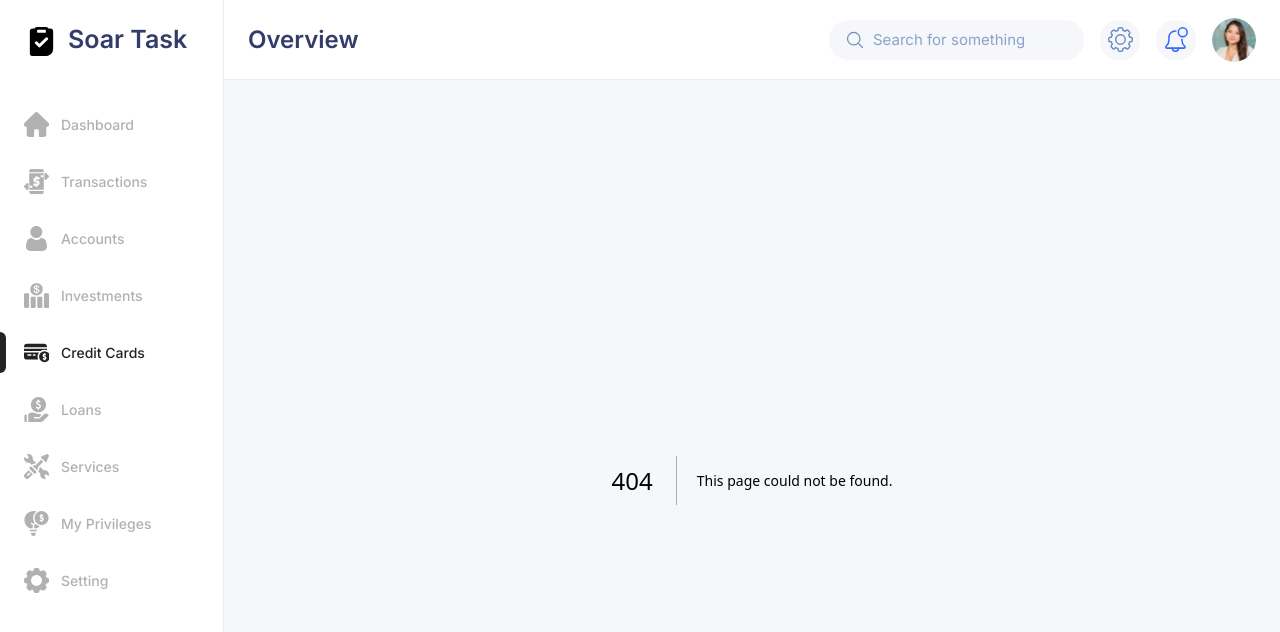
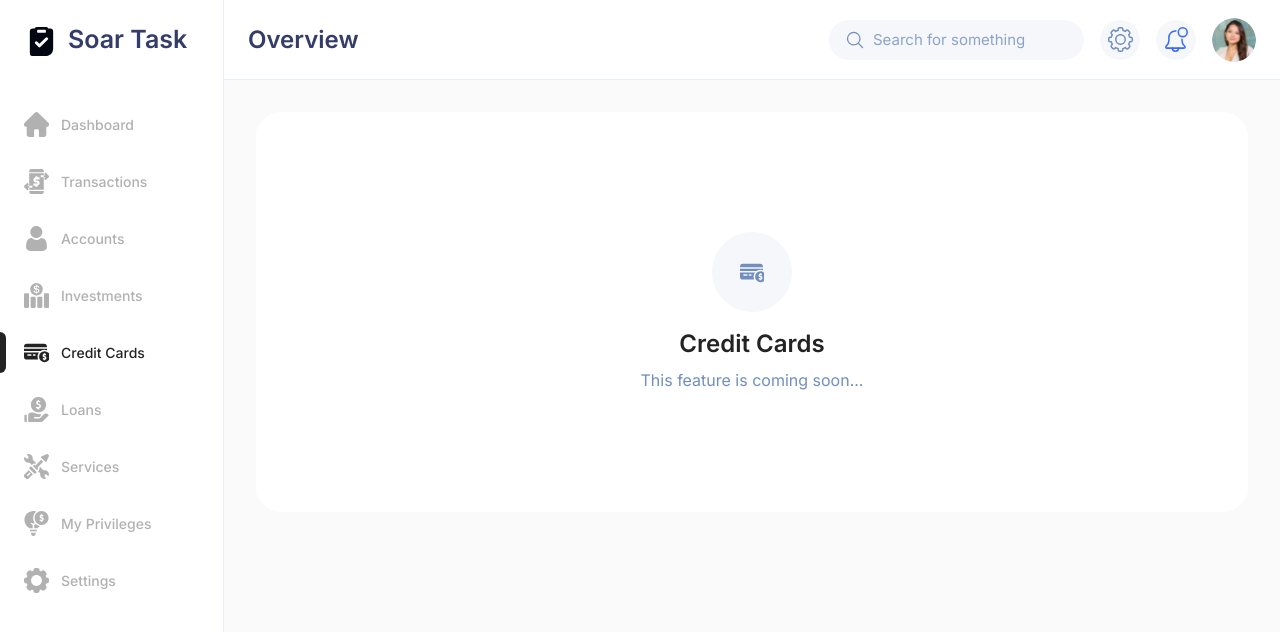
Before and after one commit to hknakn/soar-web-app, a Next.js app: page /credit-cards in a window 1280 px wide. Before the commit this address had no page. Shown: the top 632 px of the page. Built offline with nearby package versions, Linux system fonts and the light colour scheme.

Commit message:
created placeholder pages

```diff
--- /dev/null
+++ b/app/accounts/page.tsx
@@ -0,0 +1,19 @@
+"use client";
+
+import { UserIcon } from "../components/icons";
+
+export default function Accounts() {
+  return (
+    <div className="min-h-screen bg-[#FAFAFA] p-6 lg:p-8">
+      <div className="bg-white rounded-[25px] min-h-[400px] p-6 flex items-center justify-center">
+        <div className="text-center">
+          <div className="inline-flex items-center justify-center w-20 h-20 bg-[#F5F7FA] rounded-full mb-4">
+            <UserIcon className="w-6 h-6 text-[#718EBF]" />
+          </div>
+          <h2 className="text-2xl font-semibold text-[#232323] mb-2">Accounts</h2>
+          <p className="text-[#718EBF]">This feature is coming soon...</p>
+        </div>
+      </div>
+    </div>
+  );
+}
--- a/app/components/dashboard/CardsAndTransactions.tsx
+++ b/app/components/dashboard/CardsAndTransactions.tsx
@@ -144,7 +144,7 @@ export function CardsAndTransactions() {
           <div className="hidden lg:grid lg:grid-cols-12 lg:gap-6 px-8 lg:px-0">
             <div className="col-span-8 flex items-center justify-between">
               <h2 className="text-[22px] font-bold text-[#232323]">My Cards</h2>
-              <button className="text-base font-bold text-[#232323] hover:text-[#4D5B7C] transition-colors">
+              <button className="text-base font-bold text-[#232323] hover:text-[#4D5B7C] transition-colors hover:underline">
                 See All
               </button>
             </div>
--- a/app/components/layout/Sidebar.tsx
+++ b/app/components/layout/Sidebar.tsx
@@ -24,7 +24,7 @@ export const navigation = [
   { name: "Loans", href: "/loans", icon: BuildingIcon },
   { name: "Services", href: "/services", icon: WrenchIcon },
   { name: "My Privileges", href: "/privileges", icon: GroupIcon },
-  { name: "Setting", href: "/settings", icon: SettingsIcon },
+  { name: "Settings", href: "/settings", icon: SettingsIcon },
 ];
 
 export function Sidebar() {
--- a/app/components/layout/TopNav.tsx
+++ b/app/components/layout/TopNav.tsx
@@ -54,6 +54,7 @@ export function TopNav() {
             <button
               type="button"
               className="rounded-full bg-[#F5F7FA] h-10 w-10 transition-colors hover:bg-[#E6EFF5] items-center justify-center hidden lg:flex"
+              onClick={() => router.push("/settings")}
             >
               <SettingsOutlineIcon className="h-[25px] w-[25px] text-[#718EBF] transition-colors hover:text-[#396AFF]" />
             </button>
--- /dev/null
+++ b/app/credit-cards/page.tsx
@@ -0,0 +1,19 @@
+"use client";
+
+import { CreditCardIcon } from "../components/icons";
+
+export default function CreditCards() {
+  return (
+    <div className="min-h-screen bg-[#FAFAFA] p-6 lg:p-8">
+      <div className="bg-white rounded-[25px] min-h-[400px] p-6 flex items-center justify-center">
+        <div className="text-center">
+          <div className="inline-flex items-center justify-center w-20 h-20 bg-[#F5F7FA] rounded-full mb-4">
+            <CreditCardIcon className="w-6 h-6 text-[#718EBF]" />
+          </div>
+          <h2 className="text-2xl font-semibold text-[#232323] mb-2">Credit Cards</h2>
+          <p className="text-[#718EBF]">This feature is coming soon...</p>
+        </div>
+      </div>
+    </div>
+  );
+}
--- /dev/null
+++ b/app/investments/page.tsx
@@ -0,0 +1,19 @@
+"use client";
+
+import { ChartBarIcon } from "../components/icons";
+
+export default function Investments() {
+  return (
+    <div className="min-h-screen bg-[#FAFAFA] p-6 lg:p-8">
+      <div className="bg-white rounded-[25px] min-h-[400px] p-6 flex items-center justify-center">
+        <div className="text-center">
+          <div className="inline-flex items-center justify-center w-20 h-20 bg-[#F5F7FA] rounded-full mb-4">
+            <ChartBarIcon className="w-6 h-6 text-[#718EBF]" />
+          </div>
+          <h2 className="text-2xl font-semibold text-[#232323] mb-2">Investments</h2>
+          <p className="text-[#718EBF]">This feature is coming soon...</p>
+        </div>
+      </div>
+    </div>
+  );
+}
--- /dev/null
+++ b/app/loans/page.tsx
@@ -0,0 +1,19 @@
+"use client";
+
+import { BuildingIcon } from "../components/icons";
+
+export default function Loans() {
+  return (
+    <div className="min-h-screen bg-[#FAFAFA] p-6 lg:p-8">
+      <div className="bg-white rounded-[25px] min-h-[400px] p-6 flex items-center justify-center">
+        <div className="text-center">
+          <div className="inline-flex items-center justify-center w-20 h-20 bg-[#F5F7FA] rounded-full mb-4">
+            <BuildingIcon className="w-6 h-6 text-[#718EBF]" />
+          </div>
+          <h2 className="text-2xl font-semibold text-[#232323] mb-2">Loans</h2>
+          <p className="text-[#718EBF]">This feature is coming soon...</p>
+        </div>
+      </div>
+    </div>
+  );
+}
--- /dev/null
+++ b/app/privileges/page.tsx
@@ -0,0 +1,19 @@
+"use client";
+
+import { GroupIcon } from "../components/icons";
+
+export default function Privileges() {
+  return (
+    <div className="min-h-screen bg-[#FAFAFA] p-6 lg:p-8">
+      <div className="bg-white rounded-[25px] min-h-[400px] p-6 flex items-center justify-center">
+        <div className="text-center">
+          <div className="inline-flex items-center justify-center w-20 h-20 bg-[#F5F7FA] rounded-full mb-4">
+            <GroupIcon className="w-6 h-6 text-[#718EBF]" />
+          </div>
+          <h2 className="text-2xl font-semibold text-[#232323] mb-2">My Privileges</h2>
+          <p className="text-[#718EBF]">This feature is coming soon...</p>
+        </div>
+      </div>
+    </div>
+  );
+}
--- /dev/null
+++ b/app/services/page.tsx
@@ -0,0 +1,19 @@
+"use client";
+
+import { WrenchIcon } from "../components/icons";
+
+export default function Services() {
+  return (
+    <div className="min-h-screen bg-[#FAFAFA] p-6 lg:p-8">
+      <div className="bg-white rounded-[25px] min-h-[400px] p-6 flex items-center justify-center">
+        <div className="text-center">
+          <div className="inline-flex items-center justify-center w-20 h-20 bg-[#F5F7FA] rounded-full mb-4">
+            <WrenchIcon className="w-6 h-6 text-[#718EBF]" />
+          </div>
+          <h2 className="text-2xl font-semibold text-[#232323] mb-2">Services</h2>
+          <p className="text-[#718EBF]">This feature is coming soon...</p>
+        </div>
+      </div>
+    </div>
+  );
+}
--- /dev/null
+++ b/app/transactions/page.tsx
@@ -0,0 +1,19 @@
+"use client";
+
+import { BanknotesIcon } from "../components/icons";
+
+export default function Transactions() {
+  return (
+    <div className="min-h-screen bg-[#FAFAFA] p-6 lg:p-8">
+      <div className="bg-white rounded-[25px] min-h-[400px] p-6 flex items-center justify-center">
+        <div className="text-center">
+          <div className="inline-flex items-center justify-center w-20 h-20 bg-[#F5F7FA] rounded-full mb-4">
+            <BanknotesIcon className="w-6 h-6 text-[#718EBF]" />
+          </div>
+          <h2 className="text-2xl font-semibold text-[#232323] mb-2">Transactions</h2>
+          <p className="text-[#718EBF]">This feature is coming soon...</p>
+        </div>
+      </div>
+    </div>
+  );
+}
```
